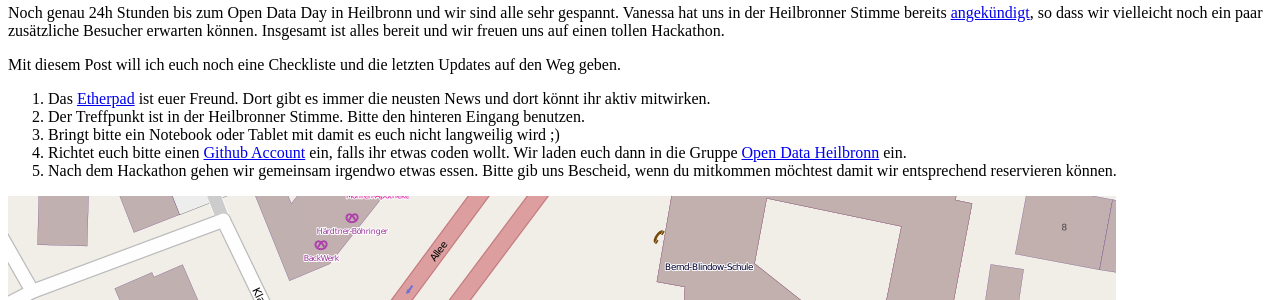
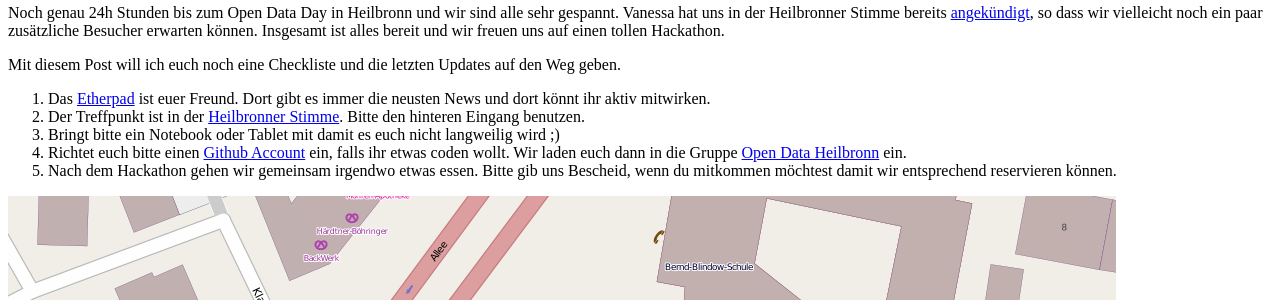
Before and after one commit to opendatalab-de/blog, a Jekyll site: the page built from _posts/2014/2014-02-21-opendataday-heilbronn-updates.md, in a window 1280 px wide and 900 px high. Shown: the part 198-498 px from the top of the window. Built offline with Jekyll 4.4.1, drawn with Linux system fonts in a browser that asks for light colours; comment, search, counter and statistics services are not loaded; some of the changed lines change nothing that is shown.

Commit message:
position added

```diff
--- a/_posts/2014/2014-02-21-opendataday-heilbronn-updates.md
+++ b/_posts/2014/2014-02-21-opendataday-heilbronn-updates.md
@@ -16,7 +16,7 @@ so dass wir vielleicht noch ein paar zusätzliche Besucher erwarten können. Ins
 Mit diesem Post will ich euch noch eine Checkliste und die letzten Updates auf den Weg geben.
 
 1. Das [Etherpad](http://pad.opendatacloud.de/p/odd14_hn) ist euer Freund. Dort gibt es immer die neusten News und dort könnt ihr aktiv mitwirken.
-2. Der Treffpunkt ist in der Heilbronner Stimme. Bitte den hinteren Eingang benutzen.
+2. Der Treffpunkt ist in der [Heilbronner Stimme](http://www.openstreetmap.org/#map=19/49.13971/9.22146). Bitte den hinteren Eingang benutzen.
 3. Bringt bitte ein Notebook oder Tablet mit damit es euch nicht langweilig wird ;)
 4. Richtet euch bitte einen [Github Account](https://github.com/) ein, falls ihr etwas coden wollt. Wir laden euch dann in die Gruppe [Open Data Heilbronn](https://github.com/opendata-heilbronn) ein.
 5. Nach dem Hackathon gehen wir gemeinsam irgendwo etwas essen. Bitte gib uns Bescheid,
```
